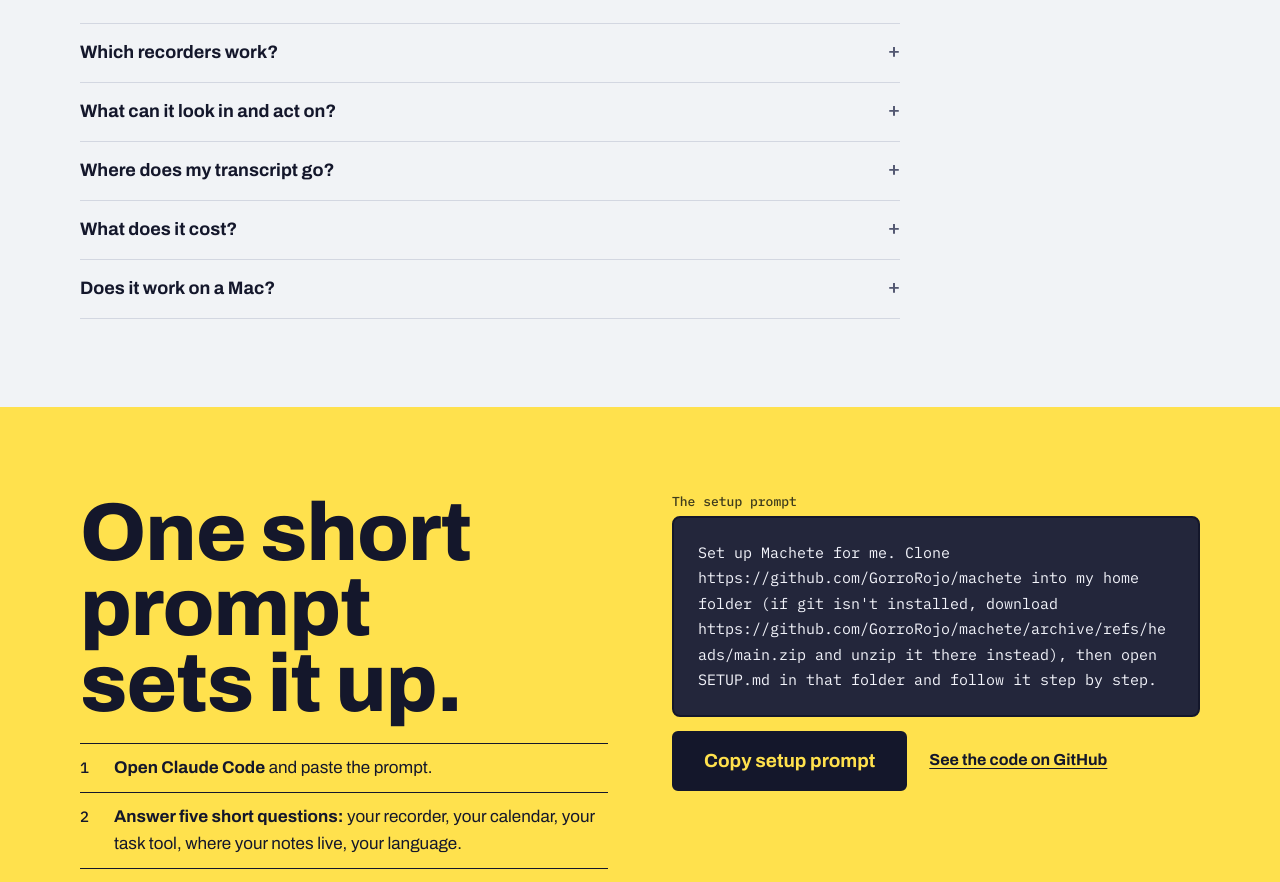
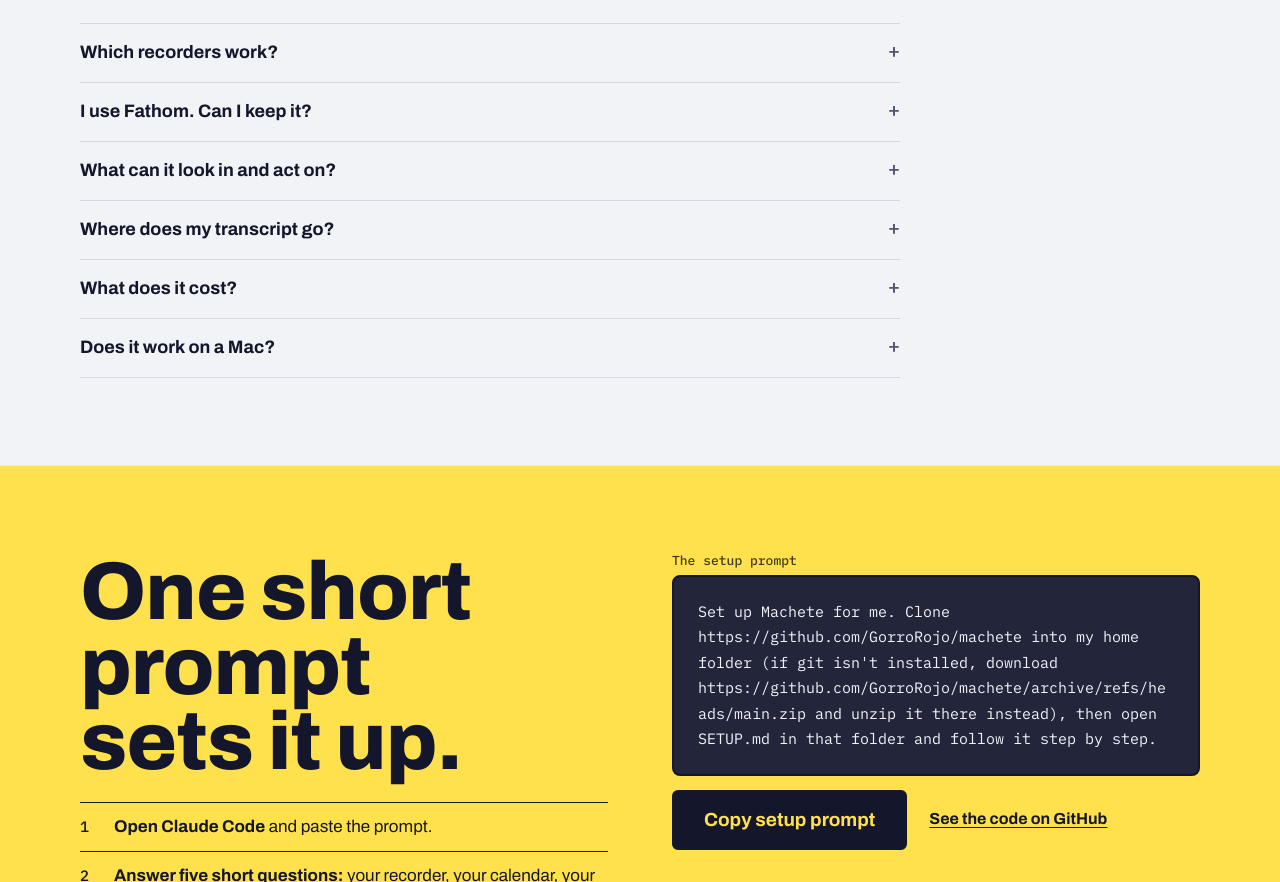
Before and after one commit to GorroRojo/machete, a plain HTML site: page docs/index.html in a window 1280 px wide. Shown: the part 5157-6039 px from the top of the page. Drawn offline with Linux system fonts and the light colour scheme.

Commit message:
FAQ and README: using Fathom (audio source, beta)

```diff
--- a/docs/index.html
+++ b/docs/index.html
@@ -383,6 +383,7 @@ footer { padding-block: 26px 40px; font-size: 14.5px; color: var(--muted); displ
 
   <div class="faq" id="faq">
     <details><summary>Which recorders work?</summary><p>Wispr Flow's meeting recording is what it runs on today. It also reads a transcript file that another tool writes while the meeting runs, or your microphone and computer sound with local Whisper, which runs further behind because it transcribes in 8-second pieces. Granola, Otter and Fireflies are not supported, because they don't write a live transcript file on your computer. Zoom or Meet captions only work if a tool saves them to a file as the meeting goes.</p></details>
+    <details><summary>I use Fathom. Can I keep it?</summary><p>Yes. Fathom writes up the call afterwards, and Machete is for during it, so they do different jobs. Fathom doesn't keep a live transcript on your computer that Machete can read, so Machete listens on its own with the audio option: your mic and computer sound, transcribed on your machine with Whisper, running next to Fathom. That option is new and still in beta; so far Machete has run in real meetings with Wispr Flow.</p></details>
     <details><summary>What can it look in and act on?</summary><p>Whatever your Claude is connected to: Google or Outlook calendar, Gmail or Outlook drafts, Slack drafts, ClickUp, Asana, Notion, Linear, Google Sheets, a CRM, plus a notes folder on your computer. With no task tool, a ✓ on a task sets a reminder on your computer.</p></details>
     <details><summary>Where does my transcript go?</summary><p>To Claude, like anything else in a Claude Code session, and nowhere else. Your recorder is a separate matter: Wispr Flow makes its transcript with its own service, while local Whisper transcribes on your machine.</p></details>
     <details><summary>What does it cost?</summary><p>Machete is free (MIT). You bring your own Claude subscription, and your recorder if it's a paid one.</p></details>
```
Also changed, not shown: 2 other files.
